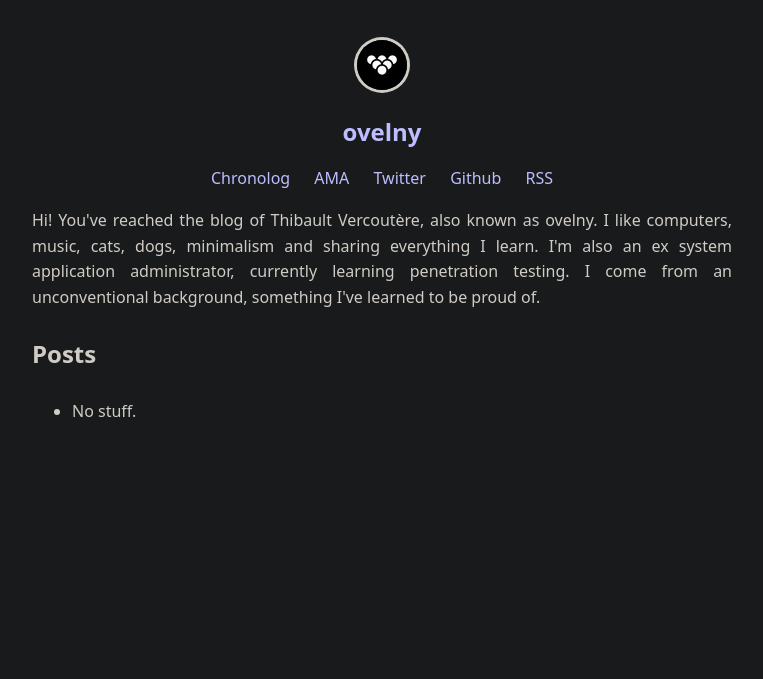
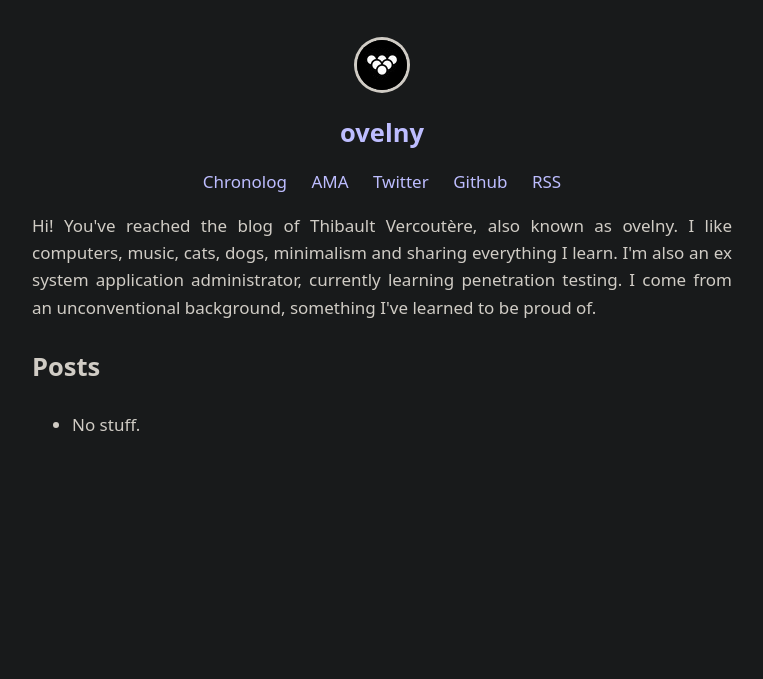
Before and after one commit to Ovelny/ovelblog, a Flask app: page / in a window 1280 px wide. Shown: the top 679 px of the page, without its empty margins (258-1021 px from the left). Run offline with Flask 2, Linux system fonts and the light colour scheme.

Commit message:
font size adjustment

```diff
--- a/static/dead-simple.css
+++ b/static/dead-simple.css
@@ -5,7 +5,7 @@ body {
   font-family: system-ui, -apple-system, BlinkMacSystemFont, "Segoe UI", Roboto, Ubuntu, "Helvetica Neue", Oxygen, Cantarell, sans-serif;
   -webkit-font-smoothing: antialiased;
   -moz-osx-font-smoothing: grayscale;
-  font-size: 16px;
+  font-size: 17px;
   text-align: justify;
   color: rgb(208, 204, 197);
   padding: 0 10px;
--- a/static/dead-simple.min.css
+++ b/static/dead-simple.min.css
@@ -1 +1 @@
-body{margin:40px auto;max-width:700px;line-height:1.6;font-family:system-ui,-apple-system,BlinkMacSystemFont,"Segoe UI",Roboto,Ubuntu,"Helvetica Neue",Oxygen,Cantarell,sans-serif;-webkit-font-smoothing:antialiased;-moz-osx-font-smoothing:grayscale;font-size:16px;text-align:justify;color:#d0ccc5;padding:0 10px;background-color:#181a1b}.chronolog-header,h1,h2,h3{line-height:1.2;margin:30px 0}a{text-decoration:none}a:link{color:#bdbdff}a:visited{color:#b987e8}header{text-align:center}header>section>h2{margin:20px 0}.chronolog-title{display:inline}nav>a{margin:0 10px}img.logo{border-radius:50%;box-shadow:0 0 0 3px #d0ccc5}.chronolog{border-style:dashed;border-width:0 0 1px 0}.chronolog-date,code{font-weight:700}code,kbd,pre,samp{overflow:auto;scrollbar-color:#2a2c2e #181a1b}.codehilite{padding:1px 10px;margin:32px 0}footer{align-items:stretch;display:flex;flex-wrap:wrap;justify-content:space-between;max-width:inherit}footer .footer-section{font-size:.8em;align-items:center;display:flex;flex:1 0 0}footer .footer-section:not(:first-child):last-child{justify-content:flex-end}
+body{margin:40px auto;max-width:700px;line-height:1.6;font-family:system-ui,-apple-system,BlinkMacSystemFont,"Segoe UI",Roboto,Ubuntu,"Helvetica Neue",Oxygen,Cantarell,sans-serif;-webkit-font-smoothing:antialiased;-moz-osx-font-smoothing:grayscale;font-size:17px;text-align:justify;color:#d0ccc5;padding:0 10px;background-color:#181a1b}.chronolog-header,h1,h2,h3{line-height:1.2;margin:30px 0}a{text-decoration:none}a:link{color:#bdbdff}a:visited{color:#b987e8}header{text-align:center}header>section>h2{margin:20px 0}.chronolog-title{display:inline}nav>a{margin:0 10px}img.logo{border-radius:50%;box-shadow:0 0 0 3px #d0ccc5}.chronolog{border-style:dashed;border-width:0 0 1px 0}.chronolog-date,code{font-weight:700}code,kbd,pre,samp{overflow:auto;scrollbar-color:#2a2c2e #181a1b}.codehilite{padding:1px 10px;margin:32px 0}footer{align-items:stretch;display:flex;flex-wrap:wrap;justify-content:space-between;max-width:inherit}footer .footer-section{font-size:.8em;align-items:center;display:flex;flex:1 0 0}footer .footer-section:not(:first-child):last-child{justify-content:flex-end}
```
